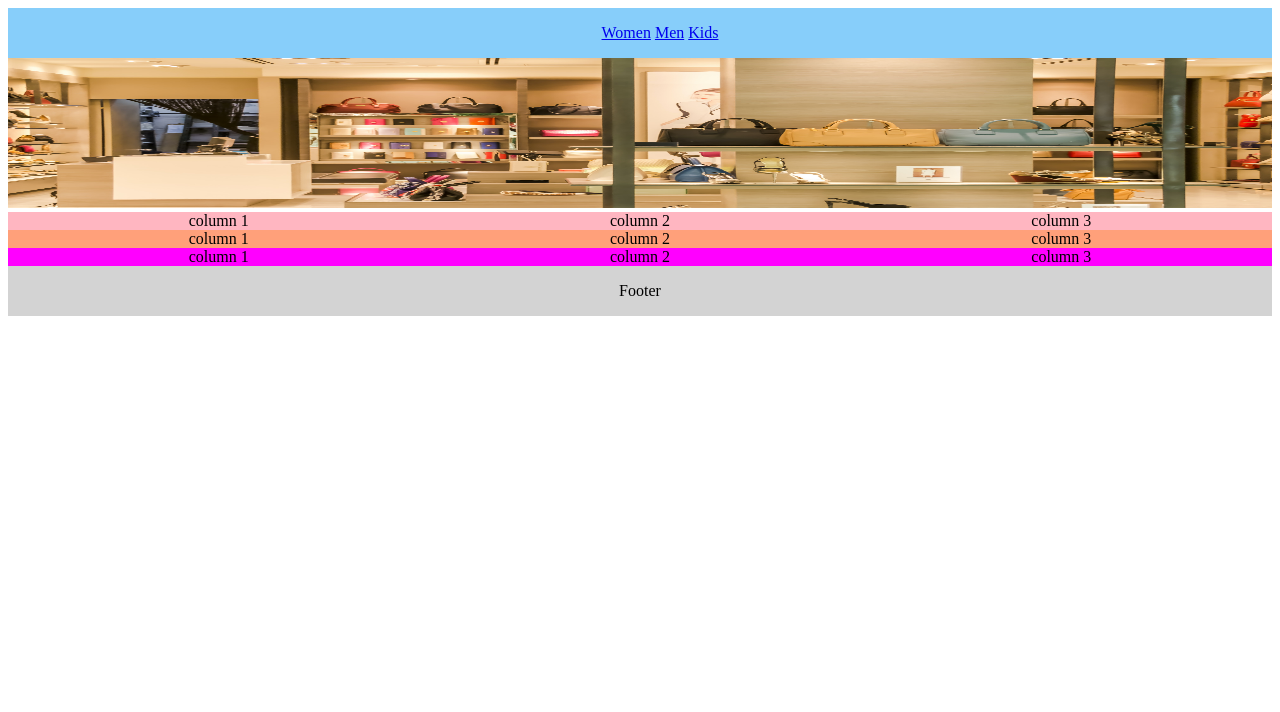
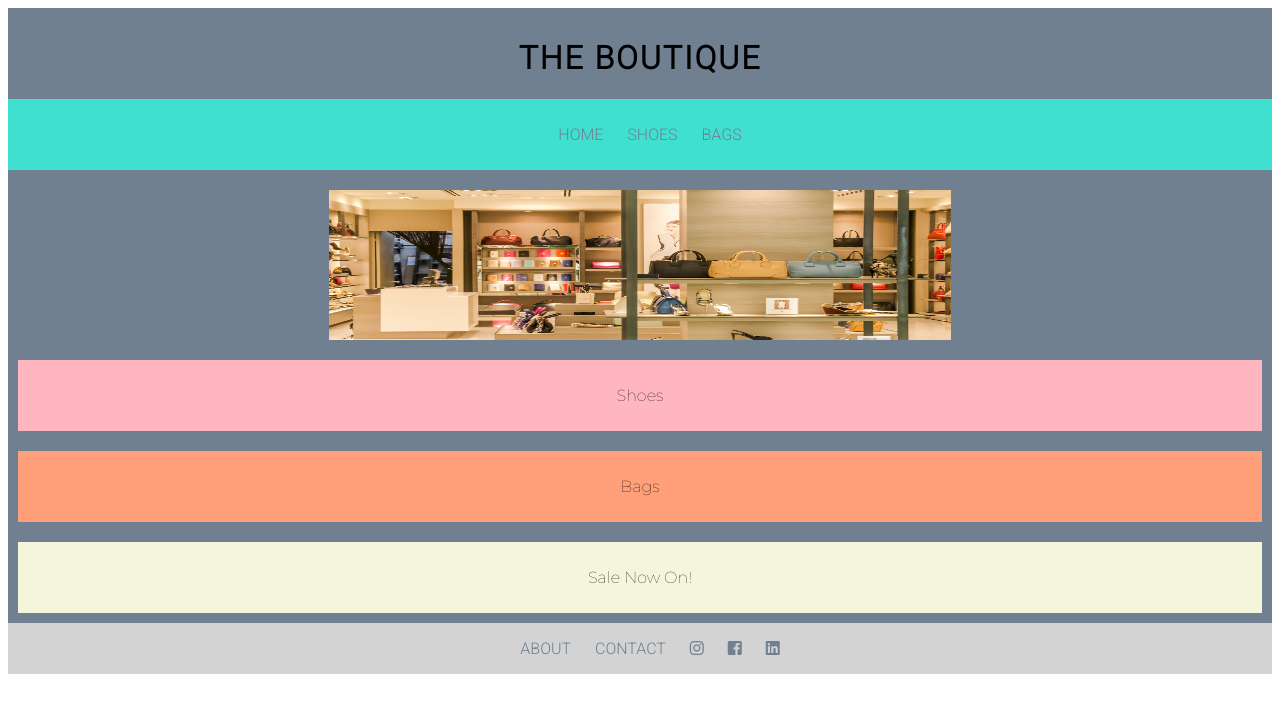
Before and after one commit to AnnieBRGit/Webshop-Flexbox, a plain HTML site: page index.html in a window 1280 px wide. Drawn offline with Linux system fonts and the light colour scheme.

Commit message:
index, readme and style.css updated

```diff
--- a/assets/css/style.css
+++ b/assets/css/style.css
@@ -1,49 +1,126 @@
+@import url('https://fonts.googleapis.com/css2?family=Montserrat:wght@100&family=Roboto:wght@300&display=swap');
+
+
 .flex-grid {
   display: flex;
   justify-content: center;
   text-align: center;
+  padding: 10px;
 }
 
 .col {
   flex: 1;
 }
 
+header {
+    background-color: slategray;
+    text-align: center;
+    padding-top: 10px;
+    text-transform: uppercase;
+    font-family: 'Roboto', sans-serif;
+}
+
+h1 {
+    letter-spacing: 2px;
+
+}
+
+
+
+section {
+    padding: 10px;
+    background-color: slategrey;
+    font-family: 'Montserrat', sans-serif;
+}
+
 #nav {
-    background-color: lightskyblue;
     text-align: center;
-    text-decoration: none;
+    background-color: turquoise;
+    justify-content: space-around;
 
 }
 
 #nav ul {
-    list-style-type: none;
+    list-style: none;
 }
 
 #nav li {
-    display: inline;
-    justify-content: space-around;
+    display: inline-block;
+    padding-right: 20px;
+}
+
+#nav a {
     text-decoration: none;
+    color: slategrey;
+    width: 25%;
+}
+
+#nav li a:hover {
+  color: black;
+  font-weight: bold;
 }
 
 #image {
-    height: 150px;
-    width: 100%;
-    justify-content: center;
+    position: relative;
+    max-height: 150px;
+    max-width: 50%;
     padding-bottom: 0px;
     margin-bottom: 0px;
+    padding-top: 10px;
     overflow: hidden;
+}
+
+.center {
+  display: block;
+  margin-left: auto;
+  margin-right: auto;
+  width: 50%;
 }
 
 #one {
     background-color: lightpink;
 }
 
+#one a {
+    text-decoration: none;
+    color: black;
+}
+
+#one a:hover {
+  background-color: lightseagreen;
+  color: black;
+  font-weight: bold;
+}
+
 #two {
     background-color: lightsalmon;
 }
 
+#two a {
+    text-decoration: none;
+    color: black;
+}
+
+#two a:hover {
+  background-color: lightseagreen;
+  color: black;
+  font-weight: bold;
+}
+
+
 #three {
-    background-color: magenta;
+    background-color: beige;
+}
+
+#three a {
+    text-decoration: none;
+    color: black;
+}
+
+#three a:hover {
+  background-color: lightseagreen;
+  color: red;
+  font-weight: bold;
 }
 
 @media (max-width: 400px) {
@@ -52,9 +129,33 @@
   }
 }
 
+@media screen and (max-width: 500px) {
+  #nav a {
+    float: none;
+    display: block;
+    width: 100%;
+    text-align: left;
+}
+}
+
 .footer {
   display: flex;
-  justify-content: center;
   text-align: center;
   background-color: lightgray;
+  font-family: 'Roboto', sans-serif;
+  justify-content: space-around;
 }
+
+.footer li {
+list-style: none;
+display: inline-block;
+justify-content: space-around;
+padding-right: 20px;
+}
+
+.footer a {
+  text-decoration: none;
+  color: slategray;
+  text-transform: uppercase;
+  justify-content: space-around;
+}
--- a/index.html
+++ b/index.html
@@ -4,47 +4,58 @@
 <head>
     <meta charset="UTF-8">
     <meta name="viewport" content="width=device-width, initial-scale=1.0">
+    <link rel="stylesheet" href="https://use.fontawesome.com/releases/v5.0.10/css/all.css" integrity="sha384-+d0P83n9kaQMCwj8F4RJB66tzIwOKmrdb46+porD/OvrJ+37WqIM7UoBtwHO6Nlg" crossorigin="anonymous">
     <link rel="stylesheet" href="assets/css/style.css">
     <title>Webshop Landing Page</title>
 </head>
 
 <body>
+    <header>
+        <h1>The Boutique</h1>
     <div class="flex-grid" id="nav">
         <div class="col">
             <nav>
                 <ul>
-                    <li><a href="#">Women</a></li>
-                    <li><a href="#">Men</a></li>
-                    <li><a href="#">Kids</a></li>
+                    <li><a href="#">Home</a></li>
+                    <li><a href="#">Shoes</a></i></li>
+                    <li><a href="#">Bags</a></li>
                 </ul>
             </nav>
         </div>
     </div>
+    </header>
+    <section>
     <div>
-        <img src="assets/images/pexels-shattha-pilabut-135620.jpg" alt="" id="image">
+        <img src="assets/images/pexels-shattha-pilabut-135620.jpg" alt="" id="image" class="center">
     </div>
+    </section>
+    <section>
     <div class="flex-grid" id="one">
-        <div class="col">column 1</div>
-        <div class="col">column 2</div>
-        <div class="col">column 3</div>
+        <div class="col"><a href="#"></i><p>Shoes</p></a></div>
     </div>
-
+    </section>
+    <section>
     <div class="flex-grid" id="two">
-        <div class="col">column 1</div>
-        <div class="col">column 2</div>
-        <div class="col">column 3</div>
+        <div class="col"><a href="#"><p>Bags</p></a></div>
     </div>
-
+    </section>
+    <section>
     <div class="flex-grid" id="three">
-        <div class="col">column 1</div>
-        <div class="col">column 2</div>
-        <div class="col">column 3</div>
+        <div class="col"><a href="#"><p>Sale Now On!</p></a></div>
     </div>
-
+    </section>
     <div>
         <footer class="footer">
             <div class="col">
-                <p>Footer</p>
+                <ul>
+                    <li><a href="#">About</a></li>
+                    <li><a href="#">Contact</a></li>
+                    <li><a href="https://www.instagram.com/"><i class="fab fa-instagram"></i></a></li>
+                    <li><a href="https://www.facebook.com/"><i class="fab fa-facebook-square"></i></a></li>
+                    <li><a href="https://linkedin.com/"><i class="fab fa-linkedin"></i></a></li>
+
+
+                </ul>
             </div>
         </footer>
     </div>
```
Also changed, not shown: 1 other file.
